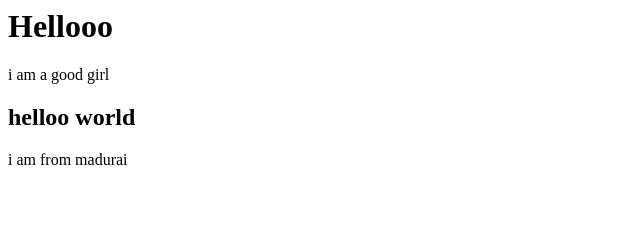
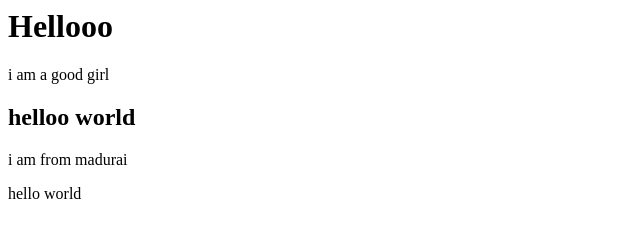
Before and after one commit to girija22/test123, a plain HTML site: page index.html in a window 1280 px wide. Shown: the full height of the page, 0-640 px from the left. Drawn offline with Linux system fonts and the light colour scheme.

Commit message:
third commit

```diff
--- a/index.html
+++ b/index.html
@@ -4,5 +4,6 @@
 		<p>i am a good girl</p>
 		<h2>helloo world</h2>
 	<p>i am from madurai</p>
+	<p>hello world</p?
 	</body>
 </html>
```
